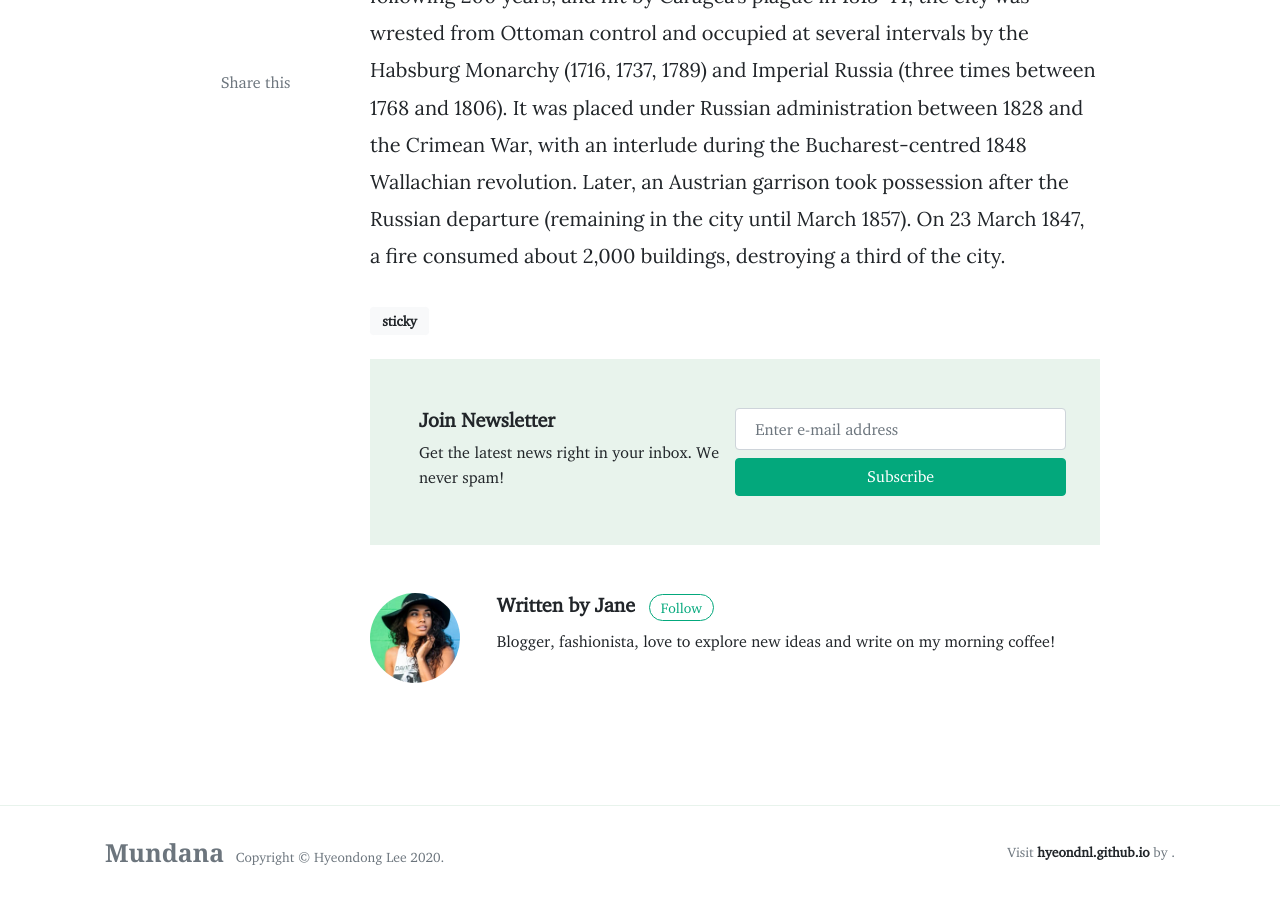
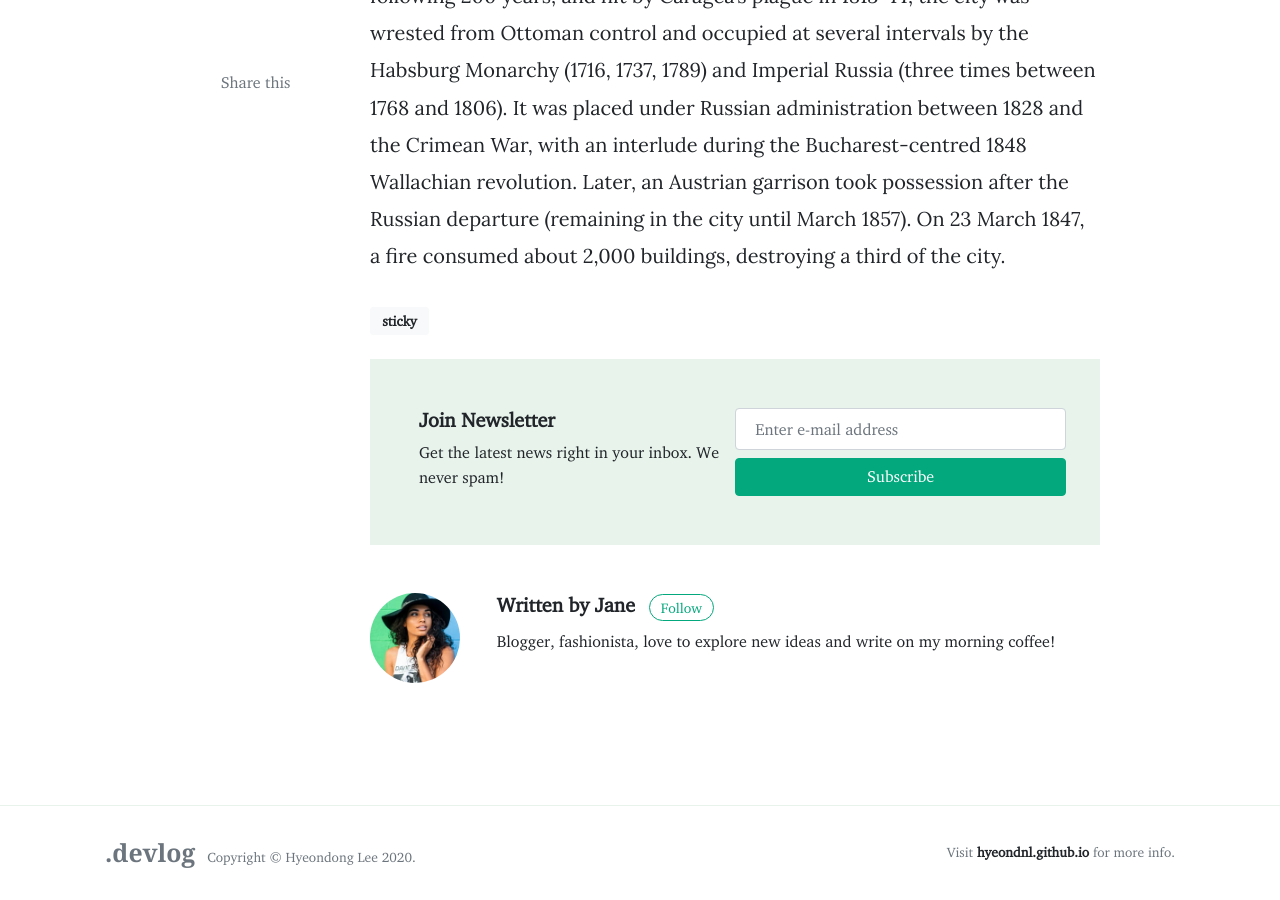
Before and after one commit to hayden-rhee/devlog, a Jekyll site: the page built from _posts/2019-01-18-charm-old-cities.md, in a window 1280 px wide and 900 px high, scrolled down 1344 px. Built offline with Jekyll 4.4.1, drawn with Linux system fonts in a browser that asks for light colours; nearby versions of some CDN libraries; comment, search, counter and statistics services are not loaded.

Commit message:
automatic commit on 2020-07-06 12:58:04

```diff
--- a/_config.yml
+++ b/_config.yml
@@ -1,11 +1,11 @@
 # Site
 name: '.devlog'
-description: 'Mundana is a free Jekyll theme for awesome people like you, Medium like.'
+description: '.devlog is a playground to write my thoughts down.'
 logo: 'assets/images/logo.png'
 favicon: 'assets/images/favicon.jpg'
 baseurl: '/'
-disqus: 'demowebsite'
-email: 'wowthemesnet@gmail.com'
+disqus: 'hyeondnl'
+email: 'hyeondnl@gmail.com'
 mailchimp-list: 'https://wowthemes.us11.list-manage.com/subscribe/post?u=8aeb20a530e124561927d3bd8&amp;id=8c3d2d214b'
 
 include: ["_pages"]
@@ -21,11 +21,11 @@
 authors:
     sal:
       name:           Hyeon Lee
-      site:           https://hyeondnl.github.io
-      avatar:         /assets/images/avatar1.jpg
+      site:           hyeondnl.github.io
       bio:            "Hi, I am Hyeon Lee, the author of this webpage. I hope you like it!"
       email:          hyeondnl@gmail.com
       twitter:        https://twitter.com/hyeondnl
+      avatar:         /assets/images/avatar_lhd.png
 
     jane:
       name:           Jane
@@ -44,7 +44,7 @@
     values:
       layout: post
       author: sal
-      avatar: /assets/images/avatar1.jpg
+      avatar: /assets/images/avatar.jpg
 
   # all pages
   - scope:
--- a/_includes/search-lunr.html
+++ b/_includes/search-lunr.html
@@ -73,9 +73,6 @@
     .lunrsearchresult a:hover .title {text-decoration: underline;}
 </style>
 
-
-
-
 <form class="bd-search hidden-sm-down" onSubmit="return lunr_search(document.getElementById('lunrsearch').value);">
-<input type="text" class="form-control text-small"  id="lunrsearch" name="q" value="" placeholder="Type keyword and enter...">
+<input type="text" class="form-control text-small"  id="lunrsearch" name="q" value="" placeholder="Search">
 </form>
--- a/_layouts/default.html
+++ b/_layouts/default.html
@@ -78,12 +78,12 @@
         <div class="container">
         <div class="row align-items-center justify-content-between">
             <div>
-                <span class="navbar-brand mr-2 mb-0"><strong>Mundana</strong></span>
+                <span class="navbar-brand mr-2 mb-0"><strong>.devlog</strong></span>
                 <span>Copyright © Hyeondong Lee <script>document.write(new Date().getFullYear())</script>.</span>
 
             </div>
             <div>
-                Visit <a target="_blank" class="text-dark font-weight-bold" href="https://hyeondnl.github.io">hyeondnl.github.io</a> by <a class="text-dark" target="_blank" href="https://www.wowthemes.net"></a>.
+                Visit <a target="_blank" class="text-dark font-weight-bold" href="https://hyeondnl.github.io">hyeondnl.github.io</a> for more info<a class="text-dark" target="_blank" href="https://www.wowthemes.net"></a>.
             </div>
         </div>
         </div>
--- a/_pages/author-sal.html
+++ b/_pages/author-sal.html
@@ -8,7 +8,7 @@
     <div class="col-md-8">
         <div class="row align-items-center mb-5">
             <div class="col-md-9">
-                <h2 class="font-weight-bold">{{page.title}} <span class="small btn btn-outline-success btn-sm btn-round"><a href="{{ site.authors.sal.twitter }}">Follow</a></span></h2>
+                <h2 class="font-weight-bold">{{page.title}} <span class="small btn btn-outline-success btn-sm btn-round"><a href="{{ site.authors.sal.twitter }}">Follow on Twitter</a></span></h2>
                 <p><a href="{{ site.authors.sal.site }}">{{ site.authors.sal.site }}</a></p>
                 <p class="excerpt">{{ site.authors.sal.bio }}</p>
             </div>
```
Also changed, not shown: other parts of _pages/author-sal.html (+1 -1 lines), _posts/2019-01-18-charm-old-cities.md (+1 -0 lines), assets/images/avatar.png (added), assets/images/avatar_lhd.png (added).
